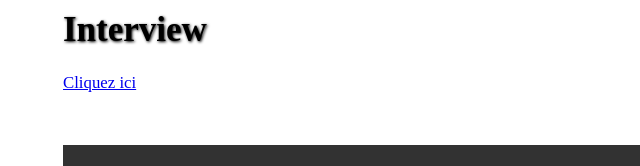
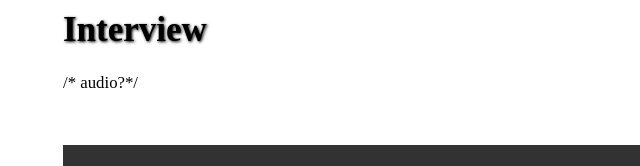
Before and after one commit to manelbelaidouni/SAE206, a plain HTML site: page page2024.html in a window 1280 px wide. Shown: the part 710-876 px from the top of the page, 25-665 px from the left. Drawn offline with nearby package versions, Linux system fonts and the light colour scheme; files that its build step writes are made by us from their sources; files whose address does not match are found by name.

Commit message:
Update page2024.html

```diff
--- a/page2024.html
+++ b/page2024.html
@@ -66,8 +66,7 @@
 
   <div class="interview-section">
 	<h2 class="res_qes">Interview</h2>
-	<p class="questions"> <audio src="src/AUDIO-2024-05-26-20-42-11.m4a"></audio>
-		<a href="src/AUDIO-2024-05-26-20-42-11.m4a">Cliquez ici</a>
+	<p class="questions"> /* audio?*/
 
 	</p>
 
```
